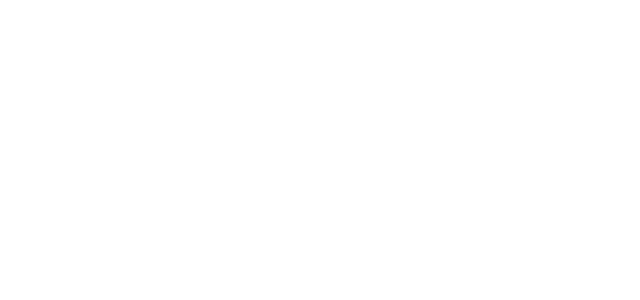
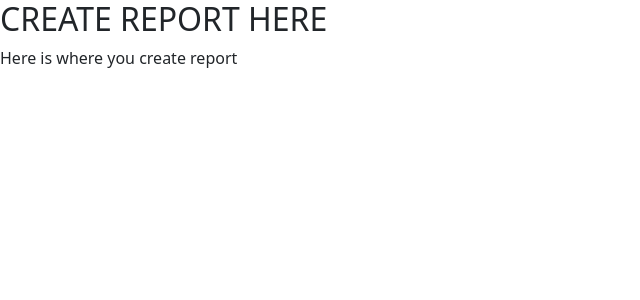
Before and after one commit to AveryCS/clientcal-react-app, a React (Vite) app: page /create-report in a window 1280 px wide. Before the commit this address had no page. Shown: the top 300 px of the page, without its empty margins (0-640 px from the left). Built offline with nearby package versions, Linux system fonts and the light colour scheme.

Commit message:
Adding client and create report views also functioning properly

```diff
--- a/src/App.tsx
+++ b/src/App.tsx
@@ -2,6 +2,8 @@
 import { BrowserRouter as Router, Routes, Route } from 'react-router-dom';
 import HomeView from './components/HomeView';
 import SingleClientView from './components/SingleClientView';
+import AddClientView from './components/AddClientView';
+import CreateReportView from './components/CreateReportView';
 
 function App() {
   return (
@@ -9,6 +11,8 @@
       <Routes>
         <Route path="/" element={<HomeView />} />
         <Route path="/single-client" element={<SingleClientView />} />
+        <Route path="/add-client" element={<AddClientView />} />
+        <Route path="/create-report" element={<CreateReportView />} />
       </Routes>
     </Router>
   );
--- /dev/null
+++ b/src/components/AddClientView.tsx
@@ -0,0 +1,13 @@
+
+const AddClientView = () => {
+    return (
+        <div>
+      <h2>ADD</h2>
+      <p>Here is where you add a client</p>
+    </div>
+
+
+    );
+  };
+
+  export default AddClientView;
--- /dev/null
+++ b/src/components/CreateReportView.tsx
@@ -0,0 +1,12 @@
+const CreateReportView = () => {
+    return (
+        <div>
+      <h2>CREATE REPORT HERE</h2>
+      <p>Here is where you create report</p>
+    </div>
+
+
+    );
+  };
+
+  export default CreateReportView;
```
